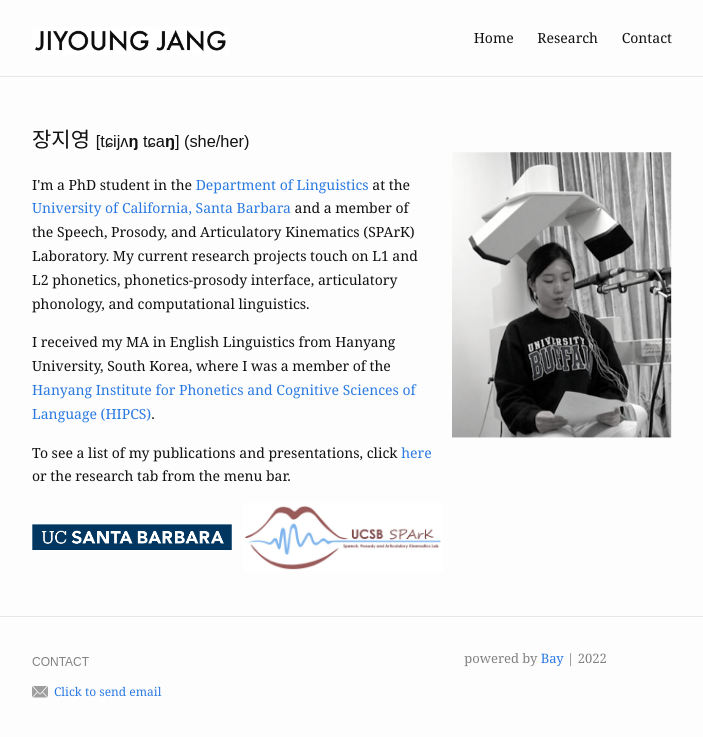
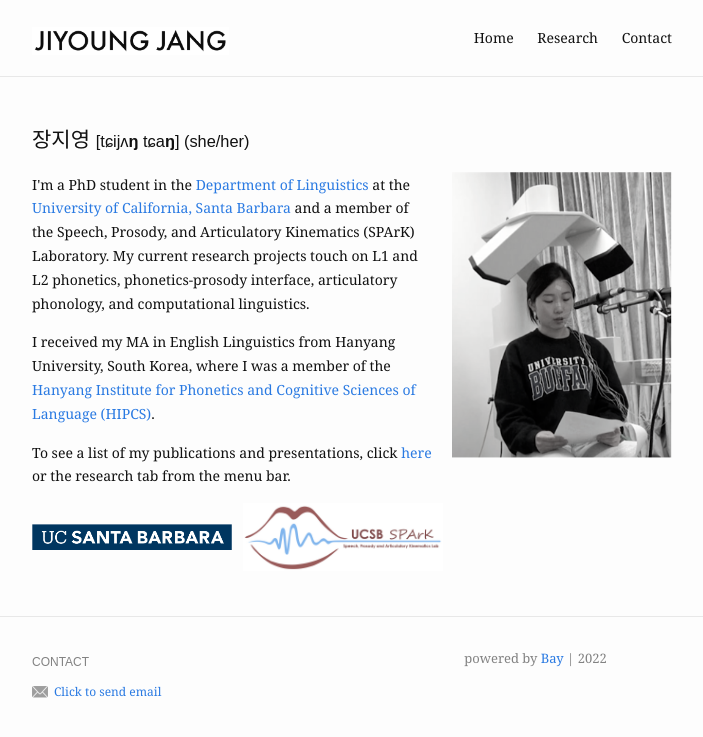
Before and after one commit to jiyoungj/jiyoungj.github.io, a Jekyll site: the page built from index.md, in a window 1280 px wide. Shown: the top 737 px of the page, without its empty margins (288-991 px from the left). Built offline with Jekyll 4.4.1, drawn with Linux system fonts in a browser that asks for light colours.

Commit message:
Update _site.scss

```diff
--- a/_sass/_site.scss
+++ b/_sass/_site.scss
@@ -3,13 +3,13 @@
   width: 220px;
   /* border: #ccc 1px solid; */
   margin-left: 20px;
-  margin-top: 30px;
+  margin-top: 50px;
   margin-bottom: 20px;
 
   @include media-query($on-mobile) {
     float: none;
-    margin-bottom: 20px;
-    margin-left: 0px;
+    /* margin-bottom: 20px; */
+    /* margin-left: 0px; */
   }
 }
 
```
